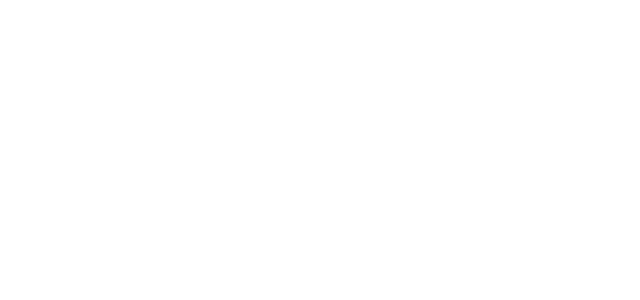
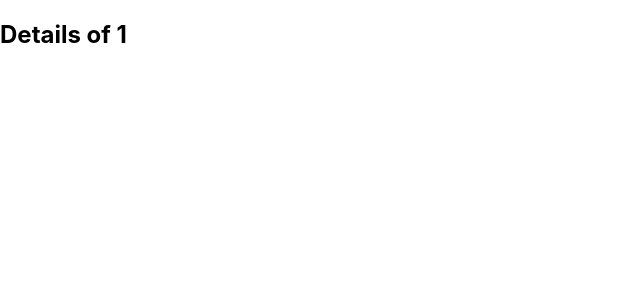
Before and after one commit to MarioSalinas1605/rick, a React (Create React App) app: page /creatures/1 in a window 1280 px wide. Shown: the top 300 px of the page, without its empty margins (0-640 px from the left). Built offline with nearby package versions, Linux system fonts and the light colour scheme.

Commit message:
feat: handle navegation to detail

```diff
--- a/src/App.js
+++ b/src/App.js
@@ -1,12 +1,15 @@
 import './App.css';
 import { BrowserRouter, Switch, Route } from 'react-router-dom';
 import ListOfCreatures from './components/ListOfCreatures.jsx'
+import CreatureDetail from './components/CreatureDetail.jsx'
 
 function App() {
   return (
     <BrowserRouter>
       <Switch>
         <Route exact path="/" component={ListOfCreatures}></Route>
+        <Route exact path="/creatures/:creatureId" component={CreatureDetail}></Route>
+        {/* <Route component={NotFound}></Route> */}
       </Switch>
     </BrowserRouter>
   );
--- a/src/components/Creature.jsx
+++ b/src/components/Creature.jsx
@@ -1,8 +1,12 @@
+import { Link } from 'react-router-dom'
+
 function Creature({ info }) {
     return (
         <article>
             <h1>{info.name}</h1>
-            <button>Show details</button>
+            <Link to={`/creatures/${info.id}`}>
+                Show details
+            </Link>
         </article>
     )
 }
--- /dev/null
+++ b/src/components/CreatureDetail.jsx
@@ -0,0 +1,10 @@
+function CreatureDetail(props) {
+    const idCreature = props.match.params.creatureId
+    return (
+        <article>
+            <h1>Details of {idCreature}</h1>
+        </article>
+    )
+}
+
+export default CreatureDetail
```
